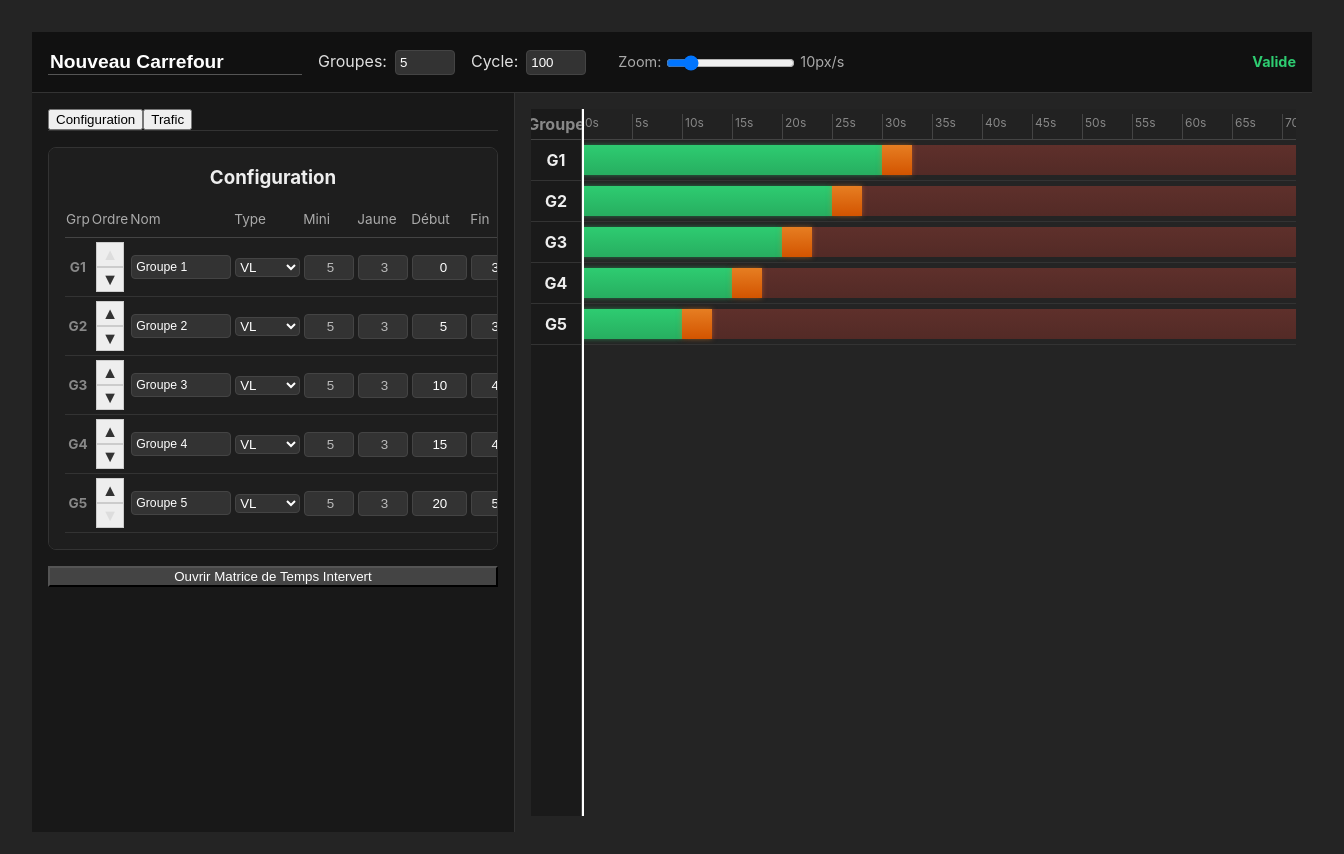
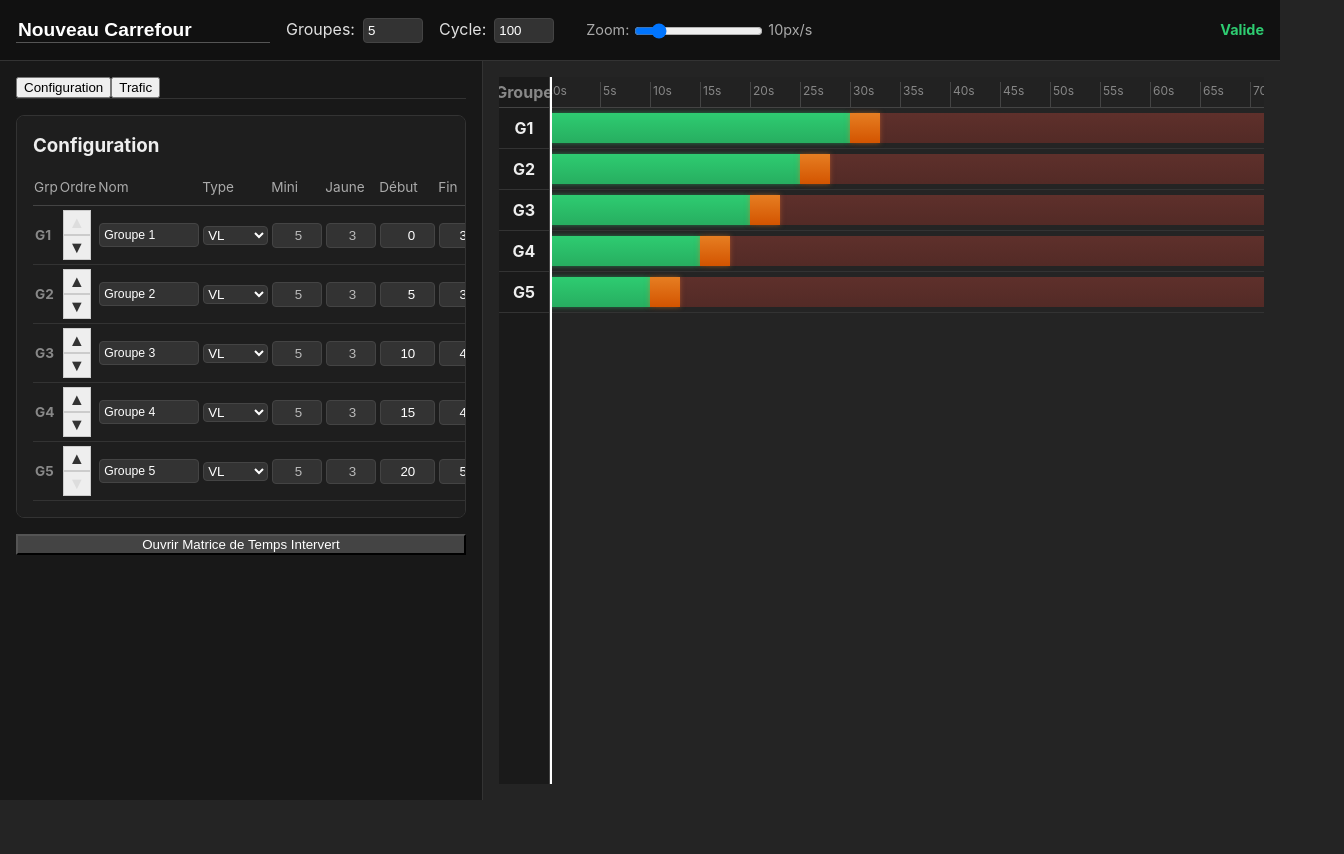
Before and after one commit to ThierryClm/Diagramme_Feux, a React (Vite) app: page / in a window 1280 px wide. Shown: the top 854 px of the page, 1344 px wide, since content can reach past the window. After the commit the page ends 800 px from the top, so only its background shows below. Built offline with nearby package versions, Linux system fonts and the light colour scheme.

Commit message:
feat: add base CSS styles for global elements and core layout components

```diff
--- a/src/index.css
+++ b/src/index.css
@@ -25,10 +25,9 @@
 
 body {
     margin: 0;
-    display: flex;
-    place-items: center;
     min-width: 320px;
     min-height: 100vh;
+    background-color: #242424;
 }
 
 h1 {
@@ -39,10 +38,10 @@
 }
 
 .app-container {
-    max-width: 1280px;
-    margin: 0 auto;
-    padding: 2rem;
-    text-align: center;
+    width: 100%;
+    margin: 0;
+    padding: 0;
+    text-align: left;
 }
 
 .card {
```
